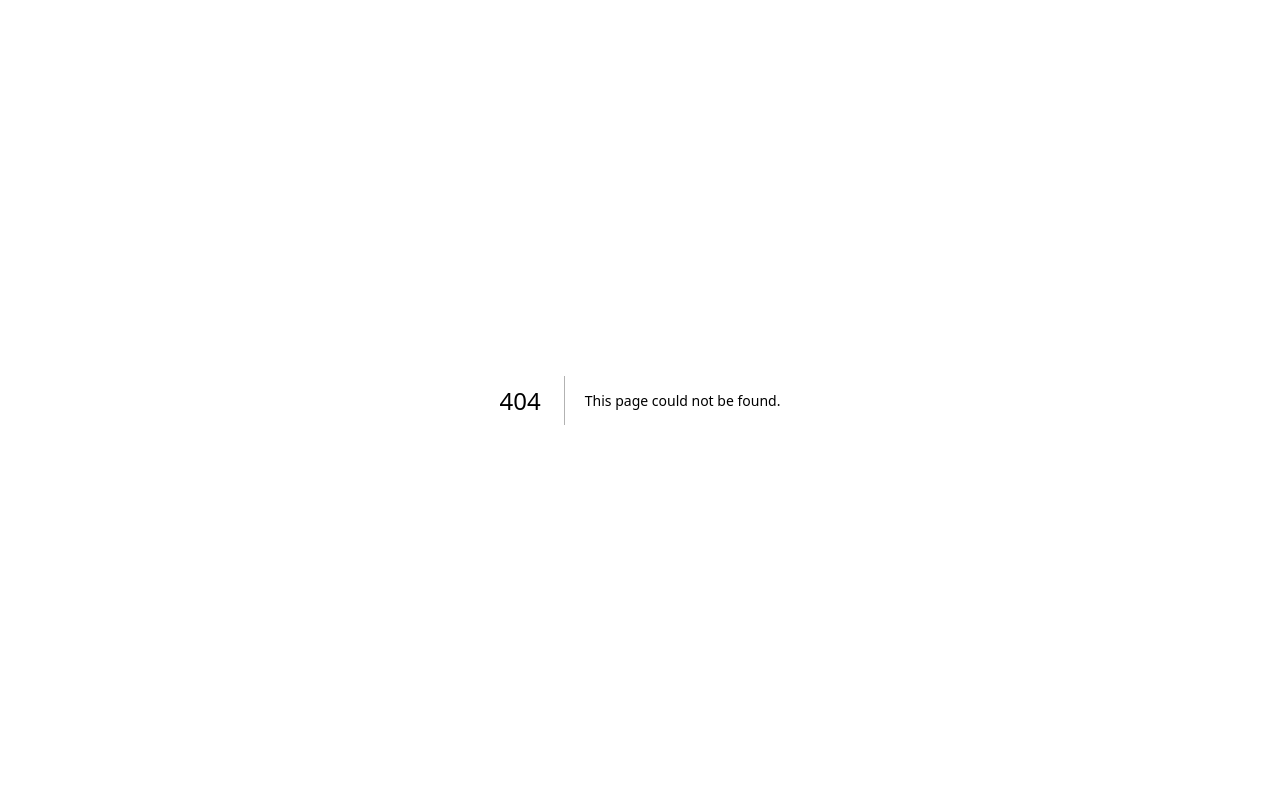
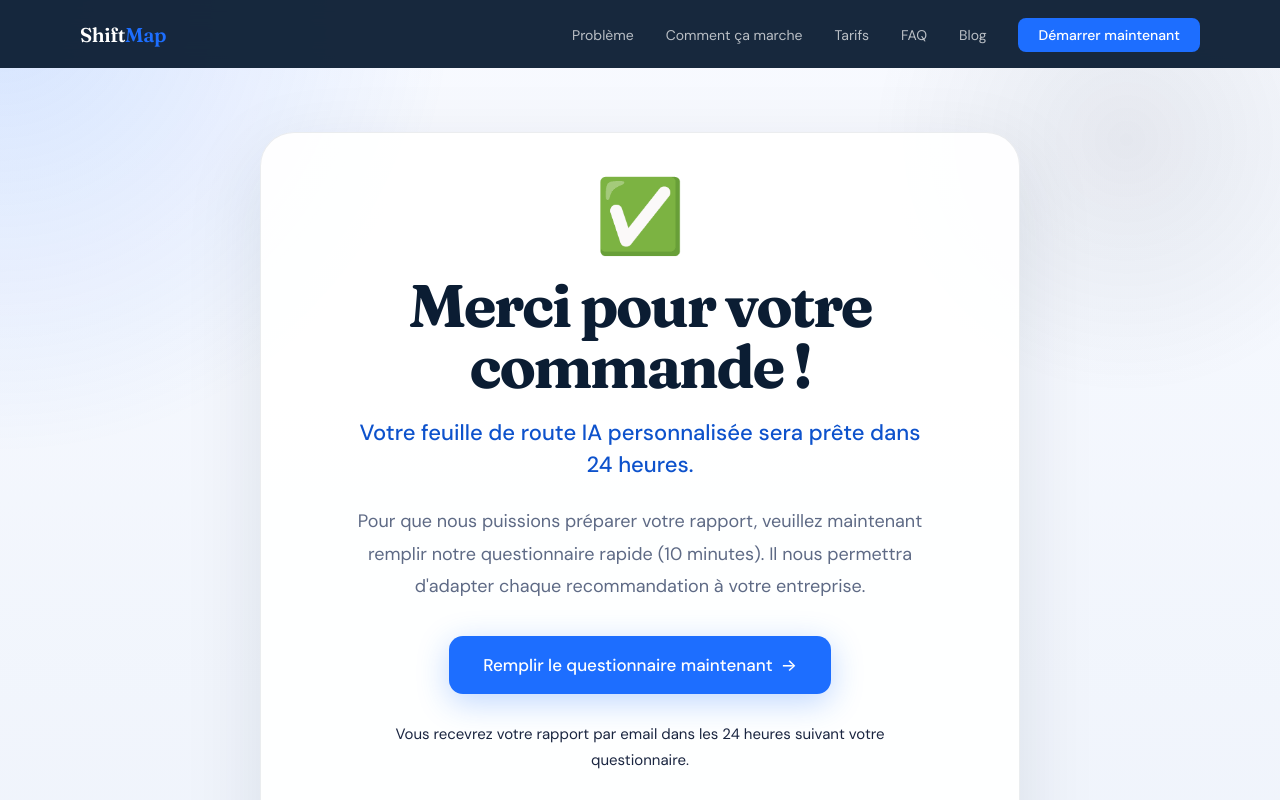
Before and after one commit to vincepanik/shiftmap, a Next.js app: page /merci in a window 1280 px wide. Before the commit this address had no page. Shown: the top 800 px of the page. Built offline with nearby package versions, Linux system fonts and the light colour scheme.

Commit message:
feat: add post-payment success page /merci with onboarding CTA

```diff
--- a/app/globals.css
+++ b/app/globals.css
@@ -1568,6 +1568,101 @@ footer {
 /* =====================
    ONBOARDING
 ===================== */
+.thankyou-page {
+  min-height: 100vh;
+  padding: 132px 0 72px;
+  background:
+    radial-gradient(circle at top left, rgba(29,110,255,0.16), transparent 28%),
+    radial-gradient(circle at 88% 14%, rgba(11,29,51,0.08), transparent 18%),
+    linear-gradient(180deg, #f8faff 0%, #eef3fb 100%);
+}
+
+.thankyou-shell {
+  display: flex;
+  align-items: center;
+  min-height: calc(100vh - 204px);
+}
+
+.thankyou-card {
+  max-width: 760px;
+  margin: 0 auto;
+  padding: 48px;
+  border-radius: 34px;
+  border: 1px solid rgba(11,29,51,0.08);
+  background: rgba(255,255,255,0.92);
+  box-shadow: 0 24px 80px rgba(11,29,51,0.1);
+  text-align: center;
+}
+
+.thankyou-icon {
+  margin-bottom: 22px;
+  font-size: 72px;
+  line-height: 1;
+}
+
+.thankyou-title {
+  font-family: var(--font-display);
+  font-size: clamp(38px, 5vw, 60px);
+  line-height: 1.02;
+  letter-spacing: -0.04em;
+  color: var(--navy);
+}
+
+.thankyou-subtitle {
+  max-width: 580px;
+  margin: 20px auto 0;
+  font-size: 22px;
+  line-height: 1.45;
+  color: var(--blue-dim);
+  font-weight: 500;
+}
+
+.thankyou-body {
+  max-width: 620px;
+  margin: 24px auto 0;
+  font-size: 18px;
+  line-height: 1.8;
+  color: var(--text-muted);
+}
+
+.thankyou-actions {
+  display: flex;
+  justify-content: center;
+  margin-top: 34px;
+}
+
+.thankyou-cta {
+  padding: 18px 34px;
+  font-size: 17px;
+}
+
+.thankyou-note {
+  max-width: 560px;
+  margin: 28px auto 0;
+  font-size: 15px;
+  line-height: 1.7;
+  color: var(--text-main);
+}
+
+.thankyou-support {
+  max-width: 620px;
+  margin: 30px auto 0;
+  padding-top: 24px;
+  border-top: 1px solid rgba(11,29,51,0.08);
+  font-size: 14px;
+  line-height: 1.75;
+  color: var(--text-muted);
+}
+
+.thankyou-support a {
+  color: var(--blue);
+  font-weight: 500;
+}
+
+.thankyou-support a:hover {
+  color: var(--blue-glow);
+}
+
 .onboarding-page {
   background:
     radial-gradient(circle at top left, rgba(29,110,255,0.14), transparent 30%),
@@ -2055,6 +2150,7 @@ footer {
   .blog-article-card { padding: 32px; }
   .blog-section { grid-template-columns: 1fr; gap: 10px; }
   .blog-section-index { justify-content: flex-start; }
+  .thankyou-card { padding: 40px 32px; }
   .onboarding-layout { grid-template-columns: 1fr; }
   .onboarding-aside { position: static; }
   .onboarding-form-panel { padding: 30px; }
@@ -2085,6 +2181,14 @@ footer {
   .blog-card,
   .blog-article-card,
   .blog-conclusion { padding: 24px; }
+  .thankyou-page { padding: 116px 0 48px; }
+  .thankyou-shell { min-height: auto; }
+  .thankyou-card { padding: 28px 22px; border-radius: 26px; }
+  .thankyou-icon { font-size: 60px; }
+  .thankyou-subtitle { font-size: 19px; }
+  .thankyou-body { font-size: 17px; }
+  .thankyou-note,
+  .thankyou-support { font-size: 14px; }
   .onboarding-hero { padding: 128px 0 52px; }
   .onboarding-form-panel,
   .onboarding-aside-card { padding: 24px; }
--- /dev/null
+++ b/app/merci/page.tsx
@@ -0,0 +1,59 @@
+import type { Metadata } from "next";
+import Link from "next/link";
+import { SiteHeader } from "@/components/SiteHeader";
+
+export const metadata: Metadata = {
+  title: "Merci pour votre commande | ShiftMap",
+  description:
+    "Confirmation de commande ShiftMap et prochaine étape pour lancer la préparation de votre feuille de route IA personnalisée.",
+  robots: {
+    index: false,
+    follow: false,
+    googleBot: {
+      index: false,
+      follow: false,
+    },
+  },
+};
+
+export default function MerciPage() {
+  return (
+    <>
+      <SiteHeader absoluteLinks solid />
+      <main className="thankyou-page">
+        <section className="thankyou-shell">
+          <div className="container">
+            <div className="thankyou-card">
+              <div className="thankyou-icon" aria-hidden="true">
+                ✅
+              </div>
+              <h1 className="thankyou-title">Merci pour votre commande !</h1>
+              <p className="thankyou-subtitle">
+                Votre feuille de route IA personnalisée sera prête dans 24 heures.
+              </p>
+              <p className="thankyou-body">
+                Pour que nous puissions préparer votre rapport, veuillez maintenant remplir
+                notre questionnaire rapide (10 minutes). Il nous permettra d&apos;adapter chaque
+                recommandation à votre entreprise.
+              </p>
+              <div className="thankyou-actions">
+                <Link href="/onboarding" className="btn btn-primary thankyou-cta">
+                  Remplir le questionnaire maintenant <span aria-hidden="true">→</span>
+                </Link>
+              </div>
+              <p className="thankyou-note">
+                Vous recevrez votre rapport par email dans les 24 heures suivant votre
+                questionnaire.
+              </p>
+              <div className="thankyou-support">
+                Si vous n&apos;avez pas encore reçu de confirmation de paiement par email,
+                vérifiez vos spams ou contactez{" "}
+                <a href="mailto:contact@shiftmap.fr">contact@shiftmap.fr</a>.
+              </div>
+            </div>
+          </div>
+        </section>
+      </main>
+    </>
+  );
+}
```
Also changed, not shown: 1 other file (tests, documents, lock files or other folders).
